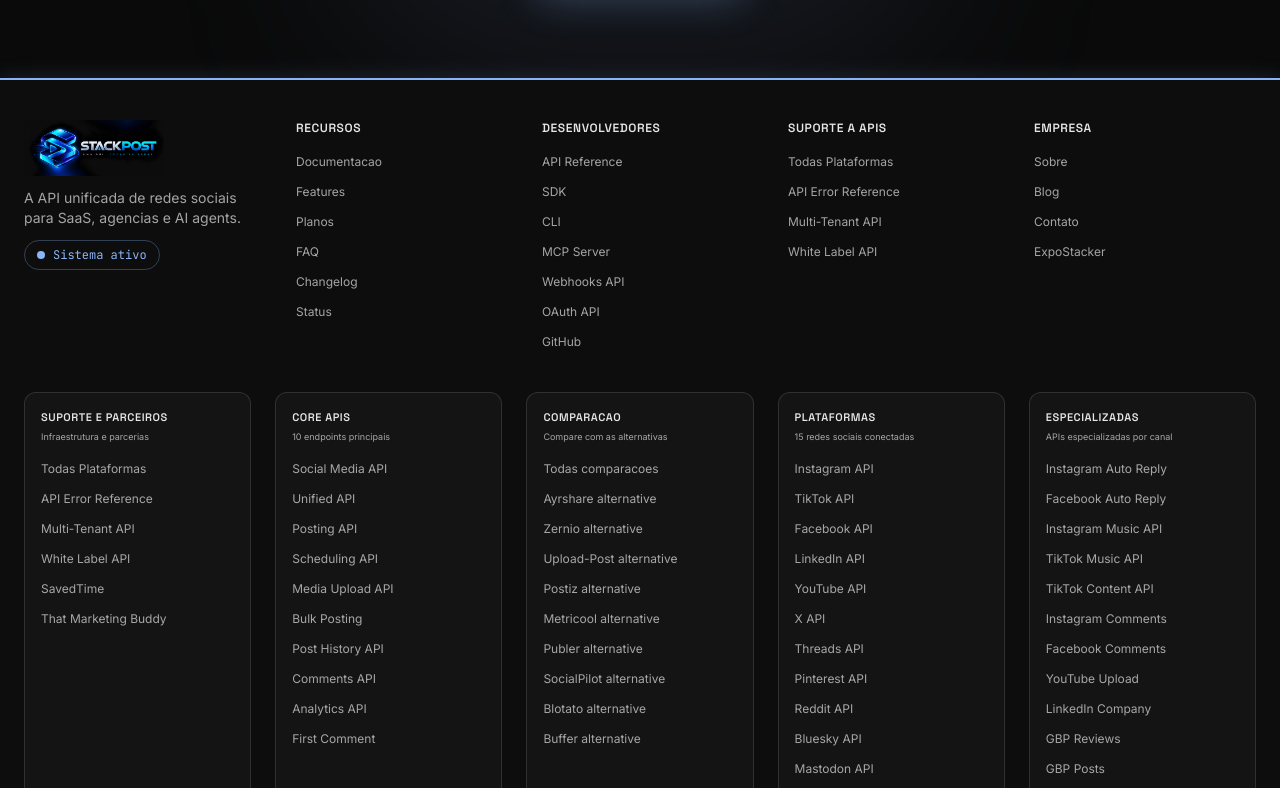
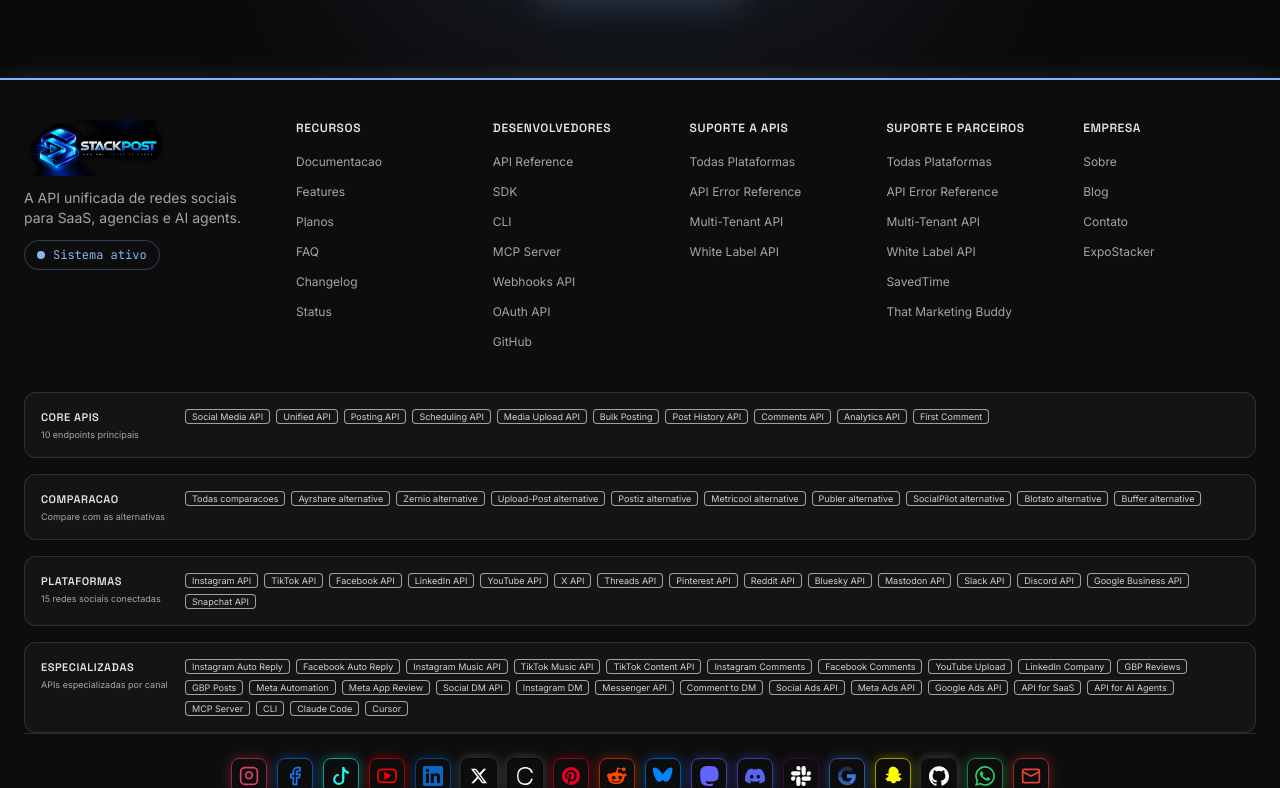
Before and after one commit to lfelipef1dev-jpg/stackpost, a Next.js app in the folder apps/web/: page / in a window 1280 px wide. Shown: the part 6152-6940 px from the top of the page. Built offline with nearby package versions, Linux system fonts and the light colour scheme; no server answers.

Commit message:
Footer: adicionar Suporte e Parceiros como coluna no topo

```diff
--- a/apps/web/src/components/Footer.tsx
+++ b/apps/web/src/components/Footer.tsx
@@ -33,6 +33,17 @@
       { label: 'API Error Reference', href: '/errors' },
       { label: 'Multi-Tenant API', href: '/multi-tenant-social-media-api' },
       { label: 'White Label API', href: '/white-label-social-media-api' },
+    ],
+  },
+  {
+    title: 'Suporte e Parceiros',
+    links: [
+      { label: 'Todas Plataformas', href: '/platforms' },
+      { label: 'API Error Reference', href: '/errors' },
+      { label: 'Multi-Tenant API', href: '/multi-tenant-social-media-api' },
+      { label: 'White Label API', href: '/white-label-social-media-api' },
+      { label: 'SavedTime', href: '/partners/savedtime' },
+      { label: 'That Marketing Buddy', href: '/partners/that-marketing-buddy' },
     ],
   },
   {
@@ -239,7 +250,7 @@
             </div>
           </div>
 
-          <div className="flex-1 grid grid-cols-2 md:grid-cols-4 gap-6">
+          <div className="flex-1 grid grid-cols-2 md:grid-cols-3 lg:grid-cols-5 gap-6">
             {footerColumns.map((col) => (
               <div key={col.title}>
                 <h3 className="text-xs font-semibold mb-3 text-brand-text uppercase tracking-wider">{col.title}</h3>
@@ -257,30 +268,35 @@
           </div>
         </div>
 
-        {/* API Directory: column layout */}
-        <div className="grid grid-cols-2 md:grid-cols-3 lg:grid-cols-5 gap-6 mb-10">
+        {/* API Directory: compact badge rows */}
+        <div className="space-y-4">
           {[
-            { title: 'Suporte e Parceiros', links: [...footerColumns[2].links, ...partners], desc: 'Infraestrutura e parcerias' },
-            { ...coreApisSection, desc: '10 endpoints principais' },
-            { title: 'Comparacao', links: comparisons, desc: 'Compare com as alternativas' },
-            { ...rowSections[0], desc: '15 redes sociais conectadas' },
-            { ...rowSections[1], desc: 'APIs especializadas por canal' },
+            { ...coreApisSection, desc: '10 endpoints principais', height: 'max-h-[34px]' },
+            { title: 'Comparacao', links: comparisons, desc: 'Compare com as alternativas', height: 'max-h-[34px]' },
+            { ...rowSections[0], desc: '15 redes sociais conectadas', height: 'max-h-[52px]' },
+            { ...rowSections[1], desc: 'APIs especializadas por canal', height: 'max-h-[72px]' },
           ].map((section) => (
-            <div key={section.title} className="rounded-xl border border-brand-border bg-brand-elevated/30 p-4">
-              <h3 className="text-[11px] font-semibold text-brand-text uppercase tracking-wider mb-1">{section.title}</h3>
-              <p className="text-[9px] text-brand-text-secondary/70 mb-3">{section.desc}</p>
-              <ul className="space-y-1.5">
-                {section.links.map((link) => (
-                  <li key={link.label}>
+            <div
+              key={section.title}
+              className="group rounded-xl border border-brand-border bg-brand-elevated/30 p-3 sm:p-4 transition hover:border-brand-accent/40 hover:bg-brand-elevated/50"
+            >
+              <div className="flex flex-col sm:flex-row sm:items-start gap-2 sm:gap-4">
+                <div className="sm:w-32 shrink-0">
+                  <h3 className="text-[11px] font-semibold text-brand-text uppercase tracking-wider">{section.title}</h3>
+                  <p className="text-[9px] text-brand-text-secondary/70 mt-0.5 hidden sm:block">{section.desc}</p>
+                </div>
+                <div className={`flex flex-wrap gap-1.5 flex-1 content-start overflow-hidden ${section.height}`}>
+                  {section.links.map((link) => (
                     <Link
+                      key={link.label}
                       href={link.href}
-                      className="text-xs text-brand-text-secondary hover:text-brand-accent transition-colors"
+                      className="inline-flex items-center px-1.5 py-0.5 rounded text-[9px] leading-none border border-brand-border/60 bg-brand-surface/40 text-brand-text-secondary/90 hover:bg-brand-accent hover:text-brand-bg hover:border-brand-accent transition-all whitespace-nowrap"
                     >
                       {link.label}
                     </Link>
-                  </li>
-                ))}
-              </ul>
+                  ))}
+                </div>
+              </div>
             </div>
           ))}
         </div>
```
